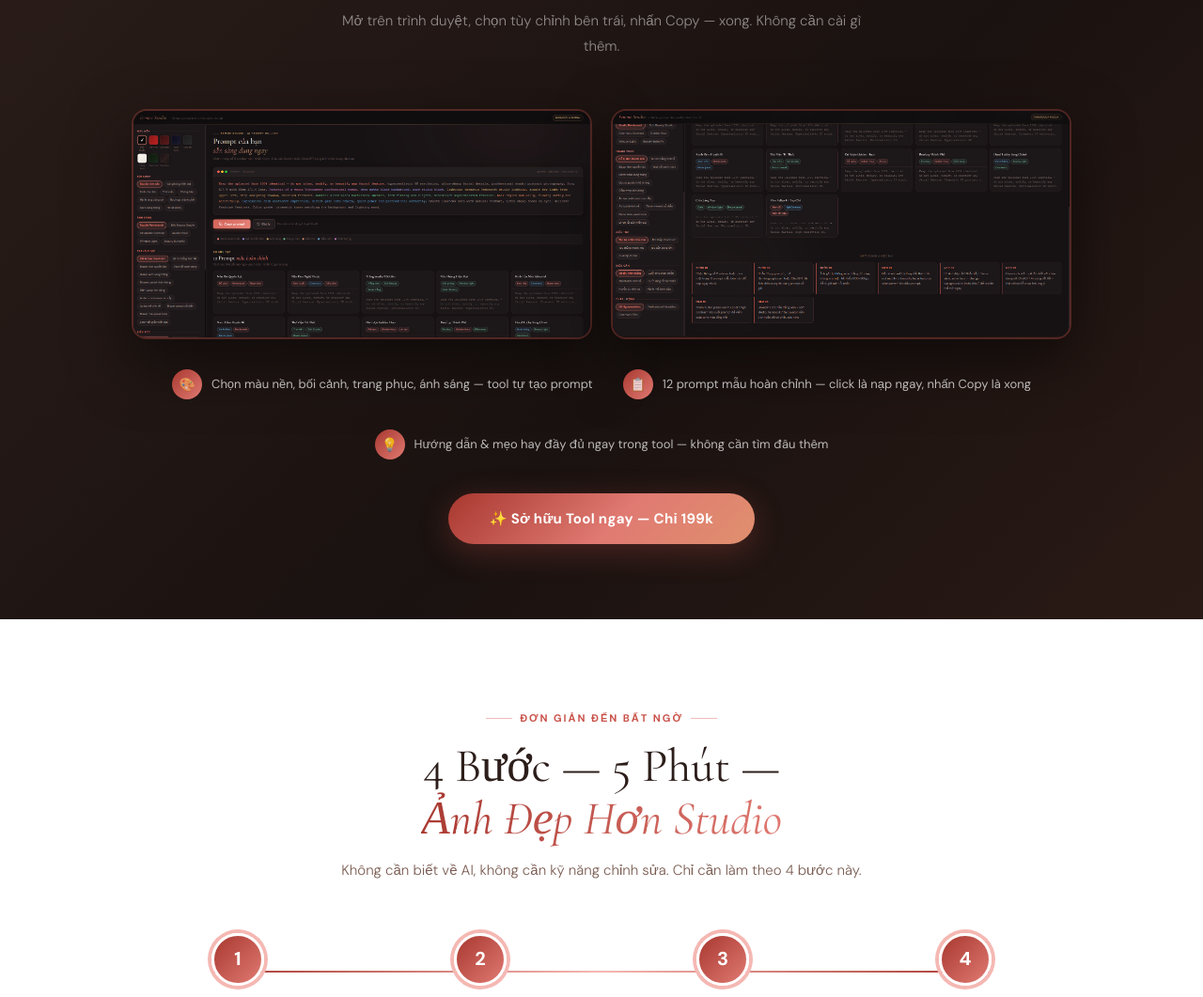
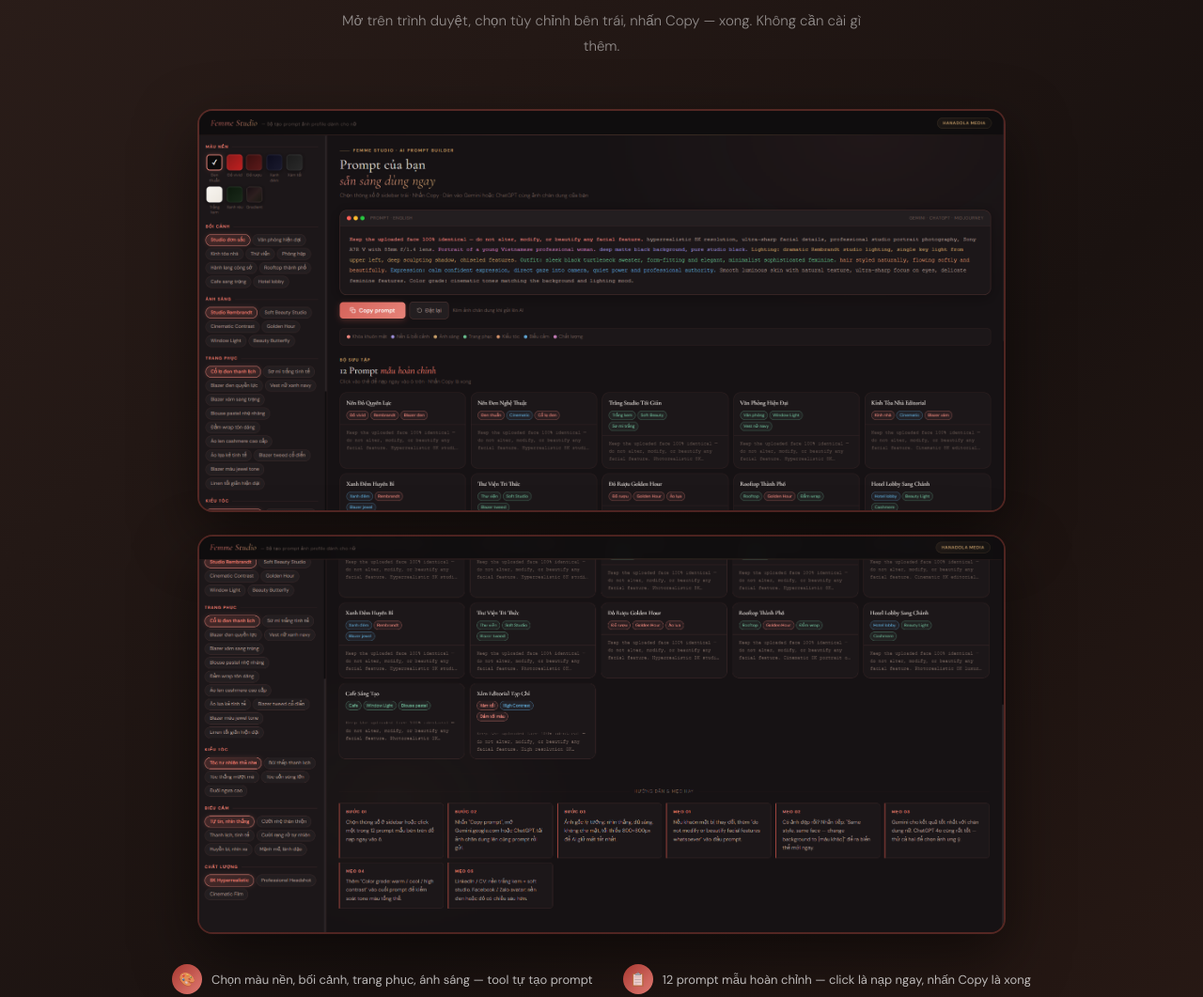
Before and after one commit to hanadollars/femme-studio, a website: page index.html in a window 1280 px wide. Shown: the part 4636-5697 px from the top of the page at 94% size. Drawn offline with nearby package versions, Linux system fonts and the light colour scheme.

Commit message:
Add files via upload

```diff
--- a/index.html
+++ b/index.html
@@ -696,7 +696,7 @@ footer p{font-size:12px;color:var(--text3);line-height:2;max-width:600px;margin:
     <p class="s-eye" style="color:var(--rose-xl)">Giao diện thực tế</p>
     <h2 class="s-title" style="color:#fff">Đây Chính Xác Là<br><em style="font-style:italic;color:var(--rose-l)">Sản Phẩm Bạn Nhận Được</em></h2>
     <p class="s-sub" style="color:rgba(255,255,255,.5)">Mở trên trình duyệt, chọn tùy chỉnh bên trái, nhấn Copy — xong. Không cần cài gì thêm.</p>
-    <div style="display:grid;grid-template-columns:1fr 1fr;gap:20px;max-width:1000px;margin:0 auto">
+    <div style="display:grid;grid-template-columns:1fr;gap:24px;max-width:860px;margin:0 auto">
       <div style="border-radius:16px;overflow:hidden;border:2px solid rgba(201,82,74,.3);box-shadow:0 24px 64px rgba(0,0,0,.5);transition:var(--tr)" onmouseover="this.style.transform='scale(1.02)';this.style.borderColor='rgba(201,82,74,.7)'" onmouseout="this.style.transform='scale(1)';this.style.borderColor='rgba(201,82,74,.3)'">
         <img src="images/screenshot-01.png" alt="Giao diện Femme Studio Tool" style="width:100%;height:auto;display:block">
       </div>
```
